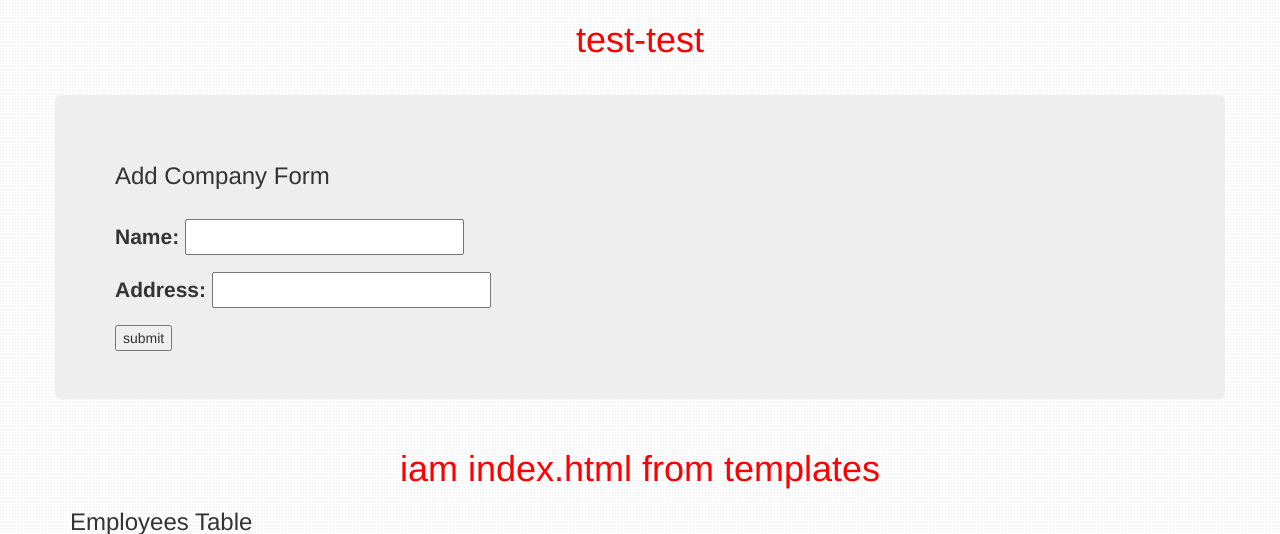
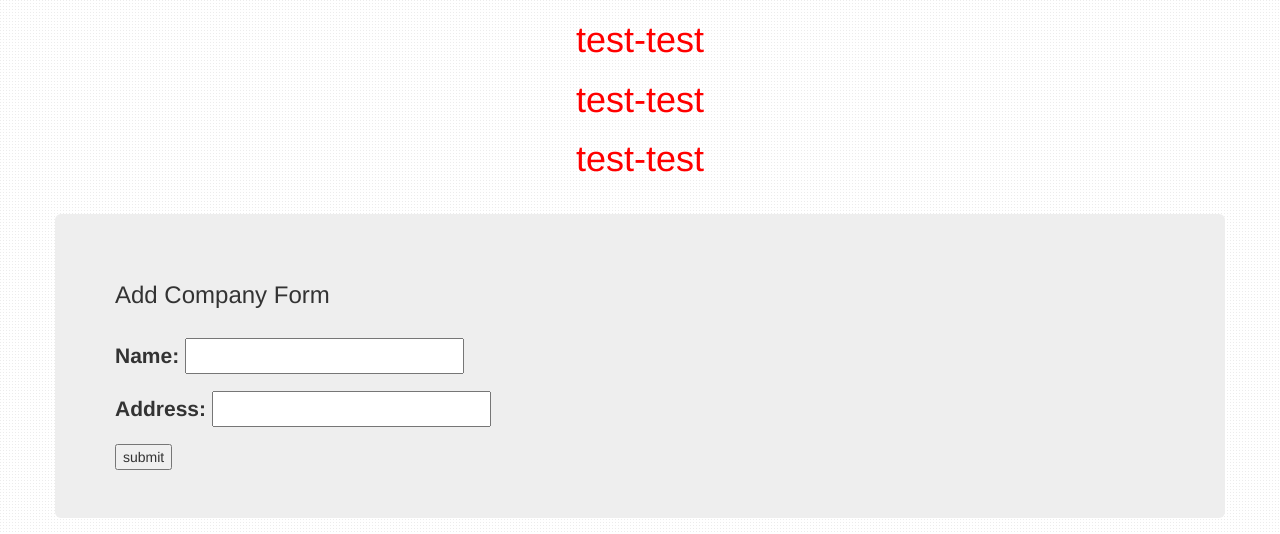
Before and after one commit to Najdawi95/Form, a Django app: page / in a window 1280 px wide. Shown: the top 534 px of the page. Run offline with Django 3.2, Linux system fonts and the light colour scheme; data comes from the database, SQL or seed files in the repository; some libraries are stand-ins or nearby versions.

Commit message:
test commit - user

```diff
--- a/Form/templates/my_app/index.html
+++ b/Form/templates/my_app/index.html
@@ -9,6 +9,8 @@
 </head>
 <body>
 <div class="container">
+    <h1>test-test</h1>
+    <h1>test-test</h1>
     <h1>test-test</h1>
     <div class="row">
         <div class="jumbotron" style="margin-top: 25px;">
```
